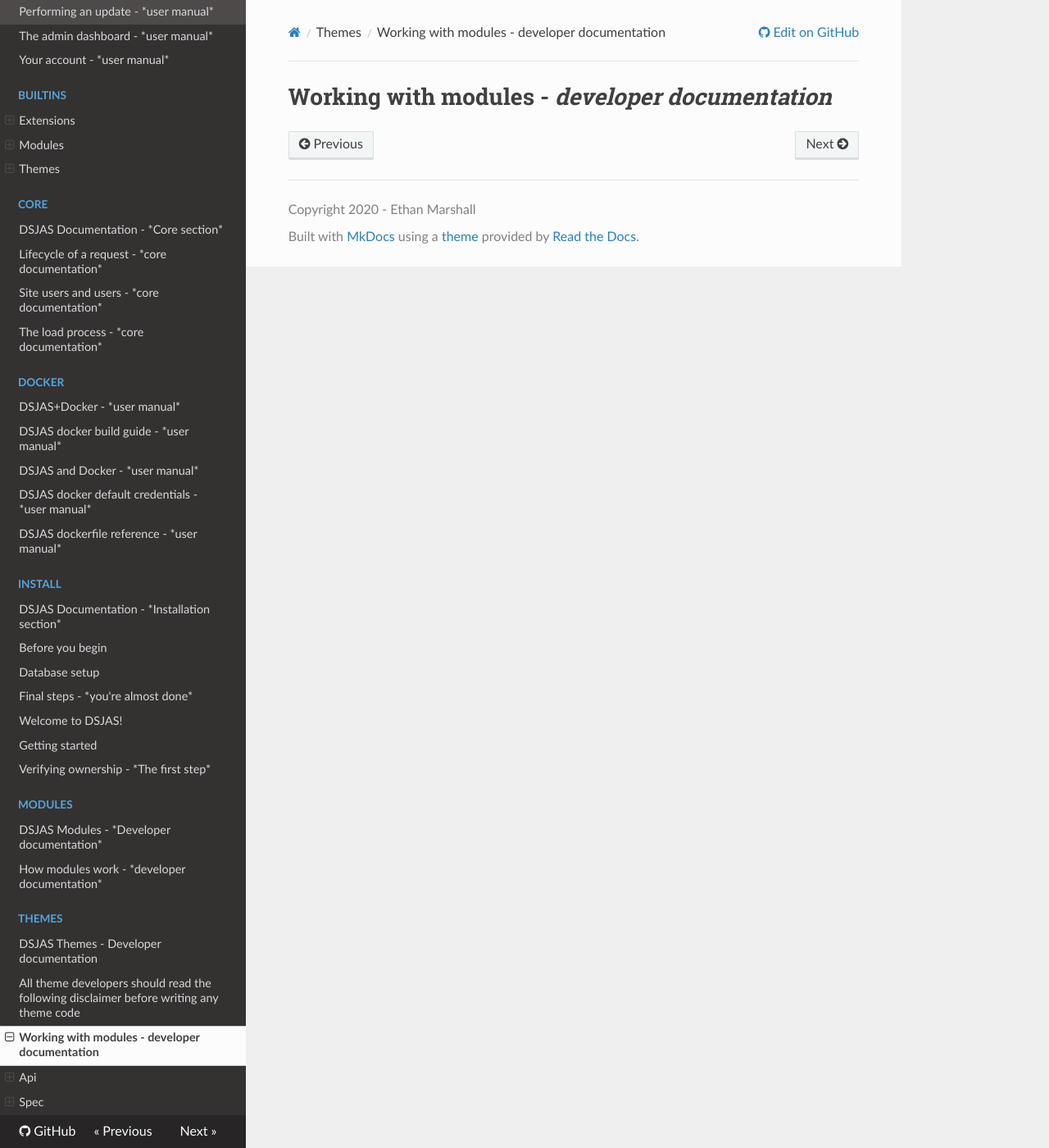
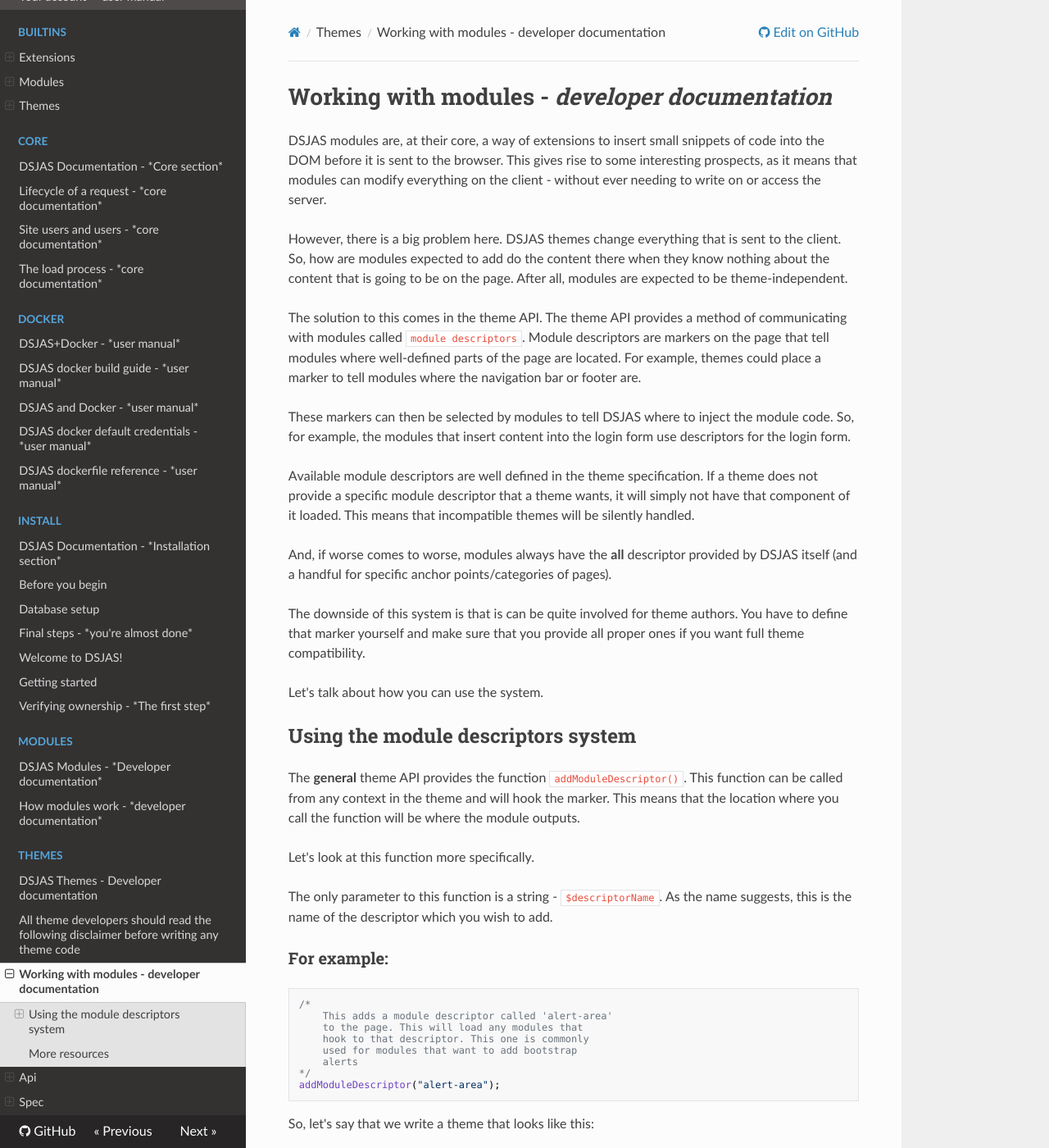
Before and after one commit to DSJAS/DSJAS, an MkDocs documentation site: the page built from docs/themes/Working with modules.md, in a window 1280 px wide and 1400 px high. Shown: the whole window at 82% size. Built offline with MkDocs 1.6.1, drawn with Linux system fonts in a browser that asks for light colours; nearby versions of some CDN libraries; some of the changed text lies outside the part shown.

Commit message:
Add basic documentation on working with modules

````diff
--- a/docs/themes/Working with modules.md
+++ b/docs/themes/Working with modules.md
@@ -1 +1,80 @@
 # Working with modules - *developer documentation*
+
+DSJAS modules are, at their core, a way of extensions to insert small snippets of code into the DOM before it is sent to the browser. This gives rise to some interesting prospects, as it means that modules can modify everything on the client - without ever needing to write on or access the server.
+
+However, there is a big problem here. DSJAS themes change everything that is sent to the client. So, how are modules expected to add do the content there when they know nothing about the content that is going to be on the page. After all, modules are expected to be theme-independent.
+
+The solution to this comes in the theme API. The theme API provides a method of communicating with modules called ```module descriptors```. Module descriptors are markers on the page that tell modules where well-defined parts of the page are located. For example, themes could place a marker to tell modules where the navigation bar or footer are.
+
+These markers can then be selected by modules to tell DSJAS where to inject the module code. So, for example, the modules that insert content into the login form use descriptors for the login form.
+
+Available module descriptors are well defined in the theme specification. If a theme does not provide a specific module descriptor that a theme wants, it will simply not have that component of it loaded. This means that incompatible themes will be silently handled.
+
+And, if worse comes to worse, modules always have the **all** descriptor provided by DSJAS itself (and a handful for specific anchor points/categories of pages).
+
+The downside of this system is that is can be quite involved for theme authors. You have to define that marker yourself and make sure that you provide all proper ones if you want full theme compatibility.
+
+Let's talk about how you can use the system.
+
+## Using the module descriptors system
+
+The **general** theme API provides the function ```addModuleDescriptor()```. This function can be called from any context in the theme and will hook the marker. This means that the location where you call the function will be where the module outputs.
+
+Let's look at this function more specifically.
+
+The only parameter to this function is a string - ```$descriptorName```. As the name suggests, this is the name of the descriptor which you wish to add.
+
+### For example:
+
+```php
+/*
+    This adds a module descriptor called 'alert-area'
+    to the page. This will load any modules that
+    hook to that descriptor. This one is commonly
+    used for modules that want to add bootstrap
+    alerts
+*/
+addModuleDescriptor("alert-area");
+```
+
+So, let's say that we write a theme that looks like this:
+
+```html
+<html>
+<h1>This is a header</h1>
+<div id="alerts" class="card card-fluid rounded">
+    <?php addModuleDescriptor("alert-area"); ?>
+</div>
+</html>
+```
+
+Let's now say that we have a module enabled called "annoying alert". This module hooks onto the *alert-area* marker. When DSJAS loads the theme, the call to ```addModuleDescriptor``` will be replaced with the content of the module.
+
+Let's say that "annoying alert"'s alert area segment contains this:
+
+```html
+<div class="alert alert-warning">
+    <strong>This alert is totally pointless!</strong> Don't bother with it
+</div>
+```
+
+So, the final look of your alert area would be this (assuming there are no other modules enabled that hook to that marker):
+
+```html
+<html>
+<h1>This is a header</h1>
+<div id="alerts" class="card card-fluid rounded">
+    <div class="alert alert-warning">
+        <strong>This alert is totally pointless!</strong> Don't bother with it
+    </div>
+</div>
+</html>
+```
+
+If there are any more modules enabled that hook to that event, they will be placed after the one before it. Modules will be placed in the order that they were installed (with built-ins first).
+
+## More resources
+
+* The themes specification provides a list of usable module descriptors
+* The module documentation provides documentation from the perspective of module developers
+* The default and default-minimal themes are fully module compatible
````
